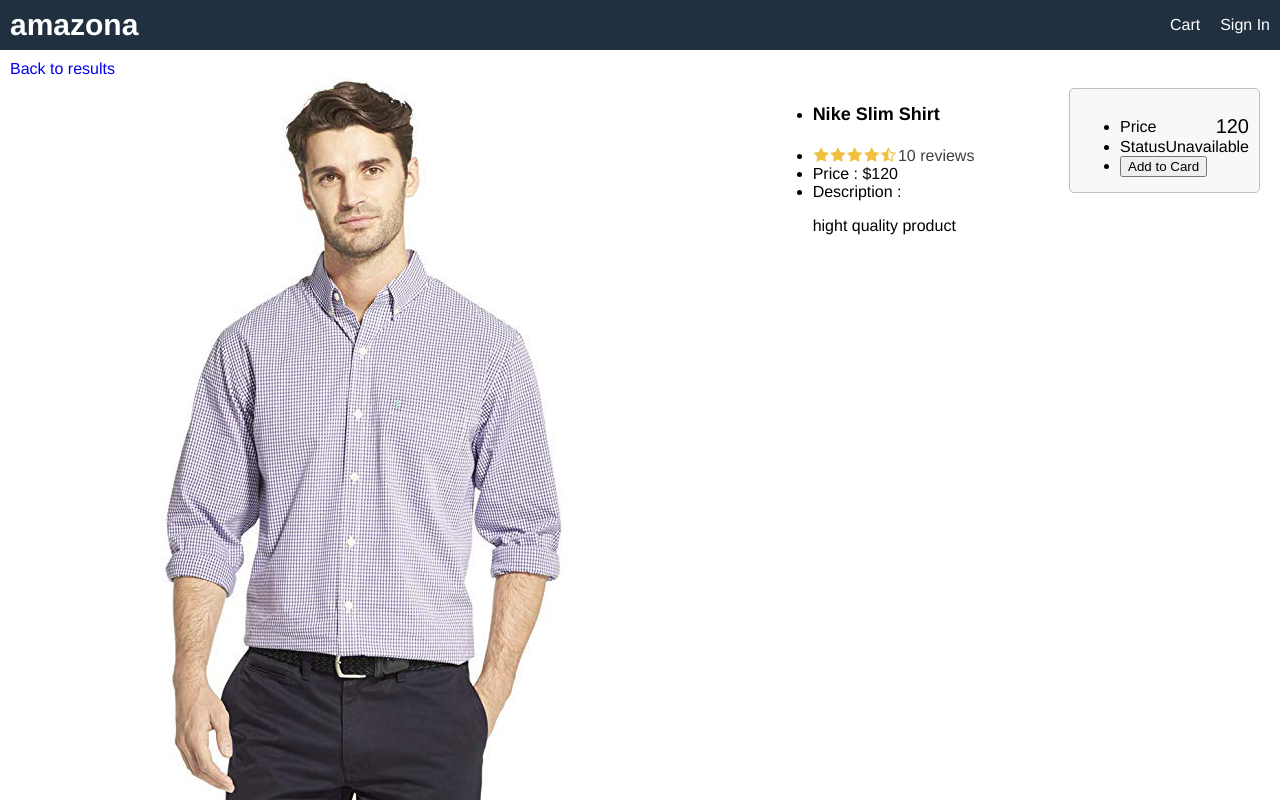
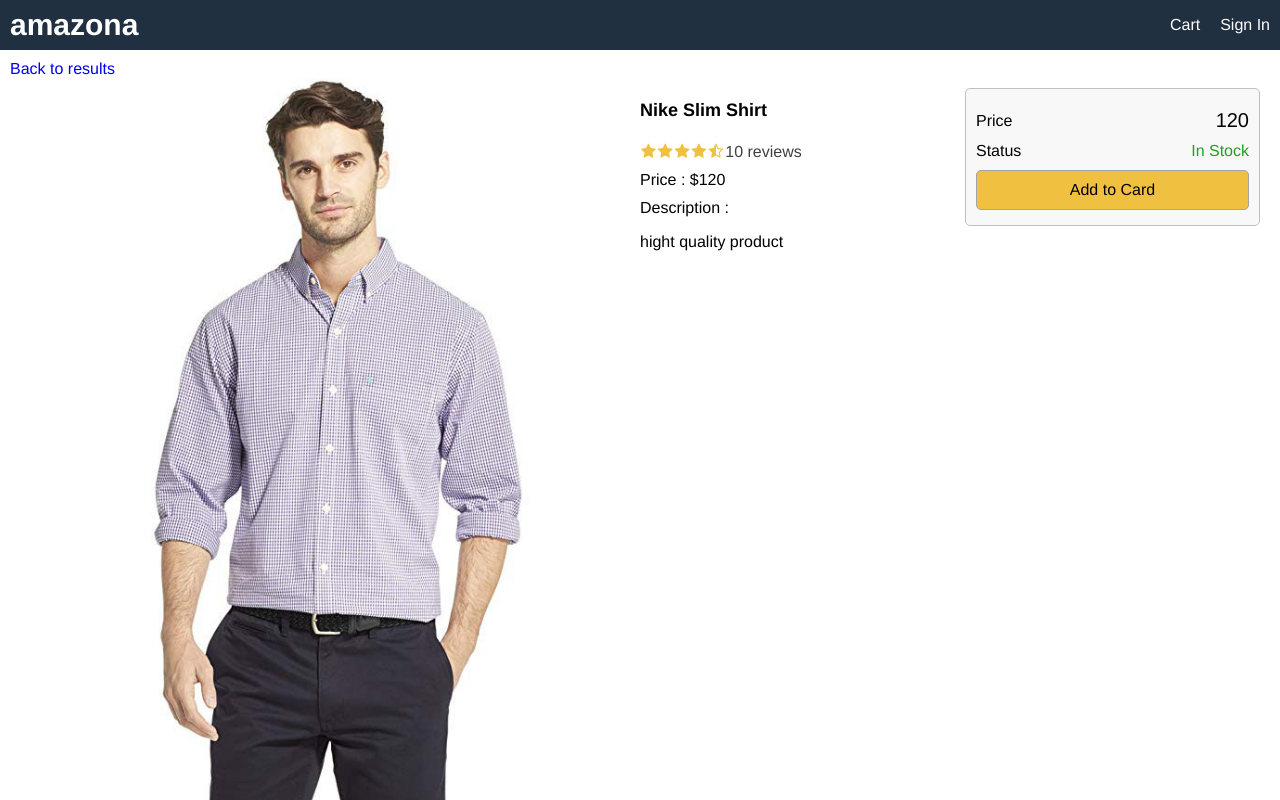
Before and after one commit to lubersol/amazon-clon, a React (Create React App) app: page /product/1 in a window 1280 px wide. Shown: the top 800 px of the page. Built offline with nearby package versions, Linux system fonts and the light colour scheme.

Commit message:
styling product detail page

```diff
--- a/src/data.js
+++ b/src/data.js
@@ -6,6 +6,7 @@ const data = {
             category:'Shirts',
             image:'/images/p1.jpg',
             price:120,
+            countInStock: 10,
             brand:'Nike',
             rating:4.5,
             numReviews:10,
@@ -17,6 +18,7 @@ const data = {
             category:'Shirts',
             image:'/images/p2.jpg',
             price:100,
+            countInStock: 20,
             brand:'Adidas',
             rating:4.0,
             numReviews:10,
@@ -28,6 +30,7 @@ const data = {
             category:'Shirts',
             image:'/images/p3.jpg',
             price:70,
+            countInStock: 0,
             brand:'Lacoste',
             rating:5,
             numReviews:8,
@@ -39,6 +42,7 @@ const data = {
             category:'Pants',
             image:'/images/p4.jpg',
             price:78,
+            countInStock: 15,
             brand:'Nike',
             rating:4.5,
             numReviews:14,
@@ -50,6 +54,7 @@ const data = {
             category:'Pants',
             image:'/images/p5.jpg',
             price:65,
+            countInStock: 5,
             brand:'Puma',
             rating:3,
             numReviews:10,
@@ -61,6 +66,7 @@ const data = {
             category:'Pants',
             image:'/images/p6.jpg',
             price:139,
+            countInStock: 5,
             brand:'Adidas',
             rating:4.5,
             numReviews:15,
--- a/src/index.css
+++ b/src/index.css
@@ -53,6 +53,34 @@ a{
 a:hover{
   color:#ff8000;
 }
+ul{
+  padding:0;
+  margin:0;
+  list-style-type: none;
+}
+li{
+margin-top: 1rem;
+}
+button{
+  padding: 1rem;
+  border-radius: 0.5rem;
+  border: 0.1rem #a4a4a4 solid;
+  font-size: 1.6rem;
+  font-family: Helvetica, Arial, sans-serif;
+  -webkit-font-smoothing: antialiased;
+  -moz-osx-font-smoothing: grayscale;
+  background-color: #f8f8f8;
+  cursor:pointer;
+}
+button:hover{
+  border:0.1rem #404040 solid;
+}
+button.primary{
+  background-color: #f0c040;
+}
+button.block{
+  width: 100%;
+}
 /* Header */
 header a{
   color:#ffffff;
@@ -75,13 +103,22 @@ a.brand{
 .row.top{
   align-items: flex-start;
 }
+.col-1{
+  flex: 1 1 25rem;
+}
+.col-2{
+  flex: 2 1 50rem;
+}
 /* Image */
 img{
   border-radius: 0.5rem;
 }
 img.medium{
   max-width: 29rem;
-  width:100%;
+  width: 100%;
+}
+img.large{
+  width: 100%;
 }
 /* Card */
 .card{
@@ -107,3 +144,10 @@ img.medium{
 .rating span:last-child{
   color:#404040;
 }
+/* Alert */
+.success{
+  color: #20a020;
+}
+.error{
+  color:#a02020;
+}
```
